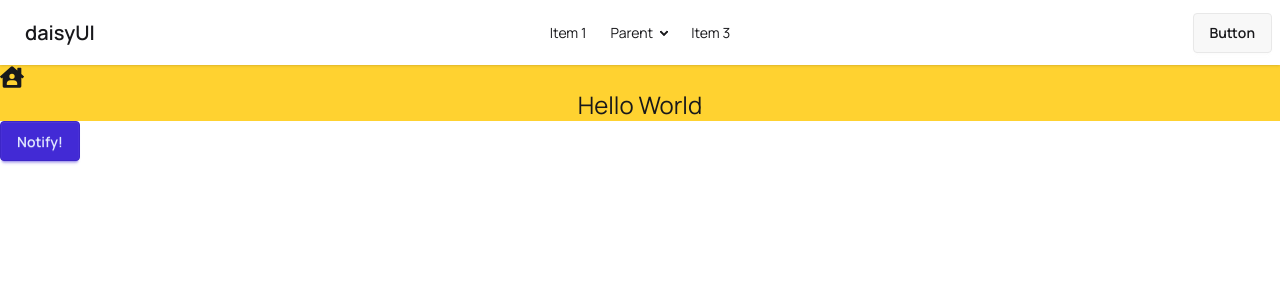
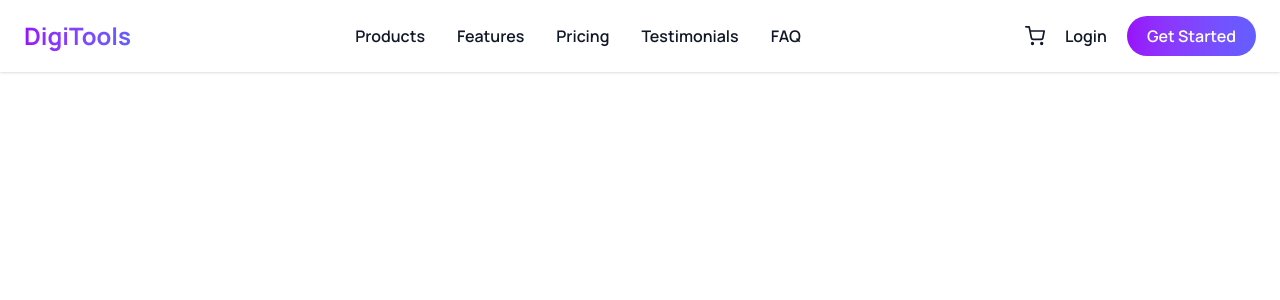
Before and after one commit to masud3239/assignment-6, a React (Vite) app: page / in a window 1280 px wide. Shown: the top 300 px of the page. Built offline with nearby package versions, Linux system fonts and the light colour scheme.

Commit message:
Navbar added

```diff
--- a/src/App.jsx
+++ b/src/App.jsx
@@ -1,59 +1,20 @@
 
-import { ToastContainer, toast } from 'react-toastify'
+// import { ToastContainer, toast } from 'react-toastify'
 import './App.css'
-import { FaHouseUser } from 'react-icons/fa';
+import Navbar from './components/Navbar'
+
+
+
 
 function App() {
- const notify = () => toast("Wow so easy!");
+//  const notify = () => toast("Wow so easy!");
 
   return (
     <>
-    <div className="navbar bg-base-100 shadow-sm">
-  <div className="navbar-start">
-    <div className="dropdown">
-      <div tabIndex={0} role="button" className="btn btn-ghost lg:hidden">
-        <svg xmlns="http://www.w3.org/2000/svg" className="h-5 w-5" fill="none" viewBox="0 0 24 24" stroke="currentColor"> <path strokeLinecap="round" strokeLinejoin="round" strokeWidth="2" d="M4 6h16M4 12h8m-8 6h16" /> </svg>
-      </div>
-      <ul
-        tabIndex="-1"
-        className="menu menu-sm dropdown-content bg-base-100 rounded-box z-1 mt-3 w-52 p-2 shadow">
-        <li><a>Item 1</a></li>
-        <li>
-          <a>Parent</a>
-          <ul className="p-2">
-            <li><a>Submenu 1</a></li>
-            <li><a>Submenu 2</a></li>
-          </ul>
-        </li>
-        <li><a>Item 3</a></li>
-      </ul>
-    </div>
-    <a className="btn btn-ghost text-xl">daisyUI</a>
-  </div>
-  <div className="navbar-center hidden lg:flex">
-    <ul className="menu menu-horizontal px-1">
-      <li><a>Item 1</a></li>
-      <li>
-        <details>
-          <summary>Parent</summary>
-          <ul className="p-2 bg-base-100 w-40 z-1">
-            <li><a>Submenu 1</a></li>
-            <li><a>Submenu 2</a></li>
-          </ul>
-        </details>
-      </li>
-      <li><a>Item 3</a></li>
-    </ul>
-  </div>
-  <div className="navbar-end">
-    <a className="btn">Button</a>
-  </div>
-</div>
-     <h1 className="text-2xl text-center bg-amber-300"> <FaHouseUser />Hello World</h1>
-     <div>
-        <button className='btn btn-primary' onClick={notify}>Notify!</button>
-        <ToastContainer />
-      </div>
+  <Navbar  />
+
+  {/* cartCount={cart.length} */}
+
     </>
   )
 }
--- /dev/null
+++ b/src/components/Navbar.jsx
@@ -0,0 +1,52 @@
+import React from 'react';
+import { FiShoppingCart } from 'react-icons/fi';
+
+const Navbar = ({ cartCount = 0 }) => {
+    return (
+      <div className="bg-white shadow-sm sticky top-0 z-50">
+      <div className="max-w-7xl mx-auto flex items-center justify-between px-6 py-4">
+
+        {/* Logo */}
+        <h1 className="text-2xl font-bold bg-gradient-to-r from-purple-600 to-indigo-500 bg-clip-text text-transparent">
+          DigiTools
+        </h1>
+
+        {/* Menu */}
+        <ul className="hidden md:flex gap-8 text-[#101727] font-semibold text-[16px]">
+          <li className="hover:text-purple-600 cursor-pointer">Products</li>
+          <li className="hover:text-purple-600 cursor-pointer">Features</li>
+          <li className="hover:text-purple-600 cursor-pointer">Pricing</li>
+          <li className="hover:text-purple-600 cursor-pointer">Testimonials</li>
+          <li className="hover:text-purple-600 cursor-pointer">FAQ</li>
+        </ul>
+
+        {/* Right Side */}
+        <div className="flex items-center gap-5">
+
+          {/* Cart */}
+          <div className="relative cursor-pointer">
+            <FiShoppingCart className="text-xl text-[#101727] w-14.59 h-14.59"/>
+
+            {cartCount > 0 && (
+              <span className="absolute -top-2 -right-2 bg-purple-600 text-white text-xs px-1.5 py-0.5 rounded-full">
+                {cartCount}
+              </span>
+            )}
+          </div>
+
+          {/* Login */}
+          <button className="hidden md:block text-[#101727] font-semibold text-[16px] hover:text-purple-600">
+            Login
+          </button>
+
+          {/* Get Started */}
+          <button className="bg-gradient-to-r from-purple-600 to-indigo-500 text-white px-5 py-2 rounded-full hover:opacity-90 transition text-[#101727] font-semibold text-[16px] ">
+            Get Started
+          </button>
+        </div>
+      </div>
+    </div>
+    );
+};
+
+export default Navbar;
```
